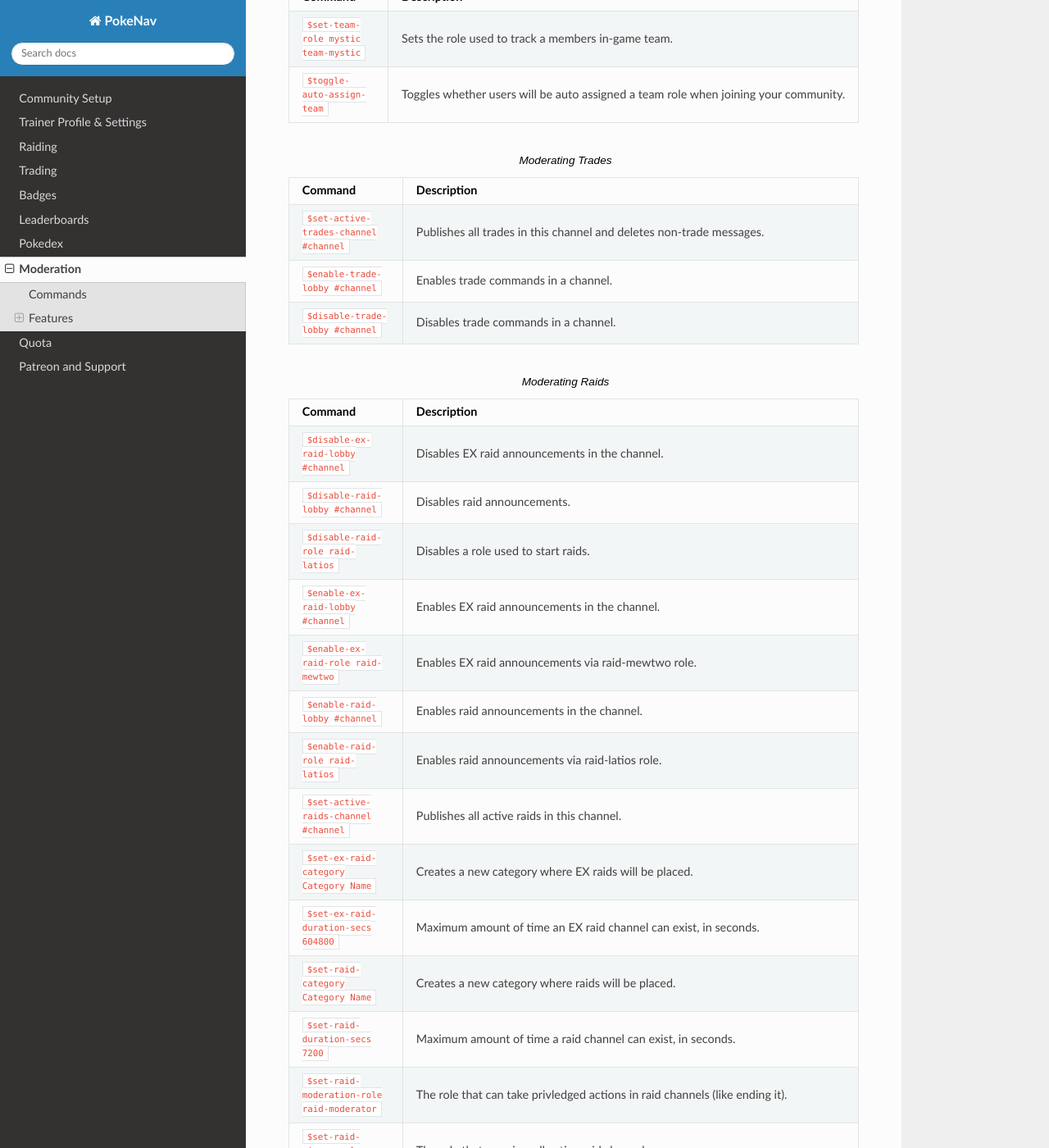
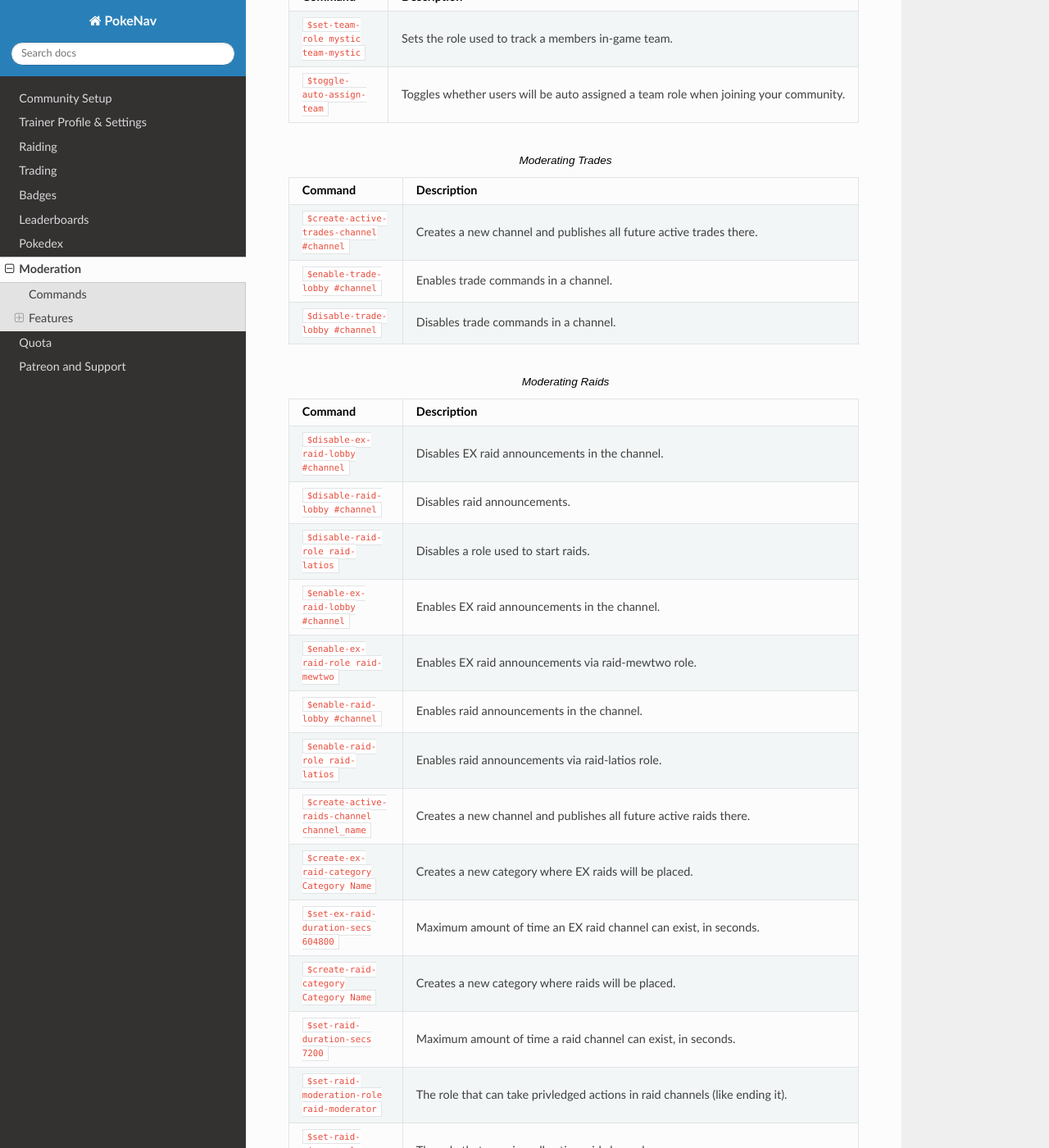
Before and after one commit to PokeNavBot/pokenav-documentation, a Sphinx documentation site: the page built from source/moderation.md, in a window 1280 px wide and 1400 px high, scrolled down 1031 px. Shown: the whole window at 82% size. Built offline with Sphinx 7.4.7 and the Read the Docs theme 2.0.0, drawn with Linux system fonts in a browser that asks for light colours; formulas are drawn with MathJax 3.

Commit message:
create active trades

````diff
--- a/source/moderation.md
+++ b/source/moderation.md
@@ -37,7 +37,7 @@ The following commands can **ONLY** be done in the moderation channel, by anyone
    :header: "Command", "Description"
    :widths: 5, 20
 
-   ``$set-active-trades-channel #channel``, "Publishes all trades in this channel and deletes non-trade messages."
+   ``$create-active-trades-channel #channel``, "Creates a new channel and publishes all future active trades there."
    ``$enable-trade-lobby #channel``, "Enables trade commands in a channel."
    ``$disable-trade-lobby #channel``, "Disables trade commands in a channel."
 ```
@@ -54,10 +54,10 @@ The following commands can **ONLY** be done in the moderation channel, by anyone
    ``$enable-ex-raid-role raid-mewtwo``, "Enables EX raid announcements via raid-mewtwo role."
    ``$enable-raid-lobby #channel``, "Enables raid announcements in the channel."
    ``$enable-raid-role raid-latios``, "Enables raid announcements via raid-latios role."
-   ``$set-active-raids-channel #channel``, "Publishes all active raids in this channel."
-   ``$set-ex-raid-category Category Name``, "Creates a new category where EX raids will be placed."
+   ``$create-active-raids-channel channel_name``, "Creates a new channel and publishes all future active raids there."
+   ``$create-ex-raid-category Category Name``, "Creates a new category where EX raids will be placed."
    ``$set-ex-raid-duration-secs 604800``, "Maximum amount of time an EX raid channel can exist, in seconds."
-   ``$set-raid-category Category Name``, "Creates a new category where raids will be placed."
+   ``$create-raid-category Category Name``, "Creates a new category where raids will be placed."
    ``$set-raid-duration-secs 7200``, "Maximum amount of time a raid channel can exist, in seconds."
    ``$set-raid-moderation-role raid-moderator``, "The role that can take privledged actions in raid channels (like ending it)."
    ``$set-raid-viewer-role raid-viewer``, "The role that can view all active raid channels."
````
